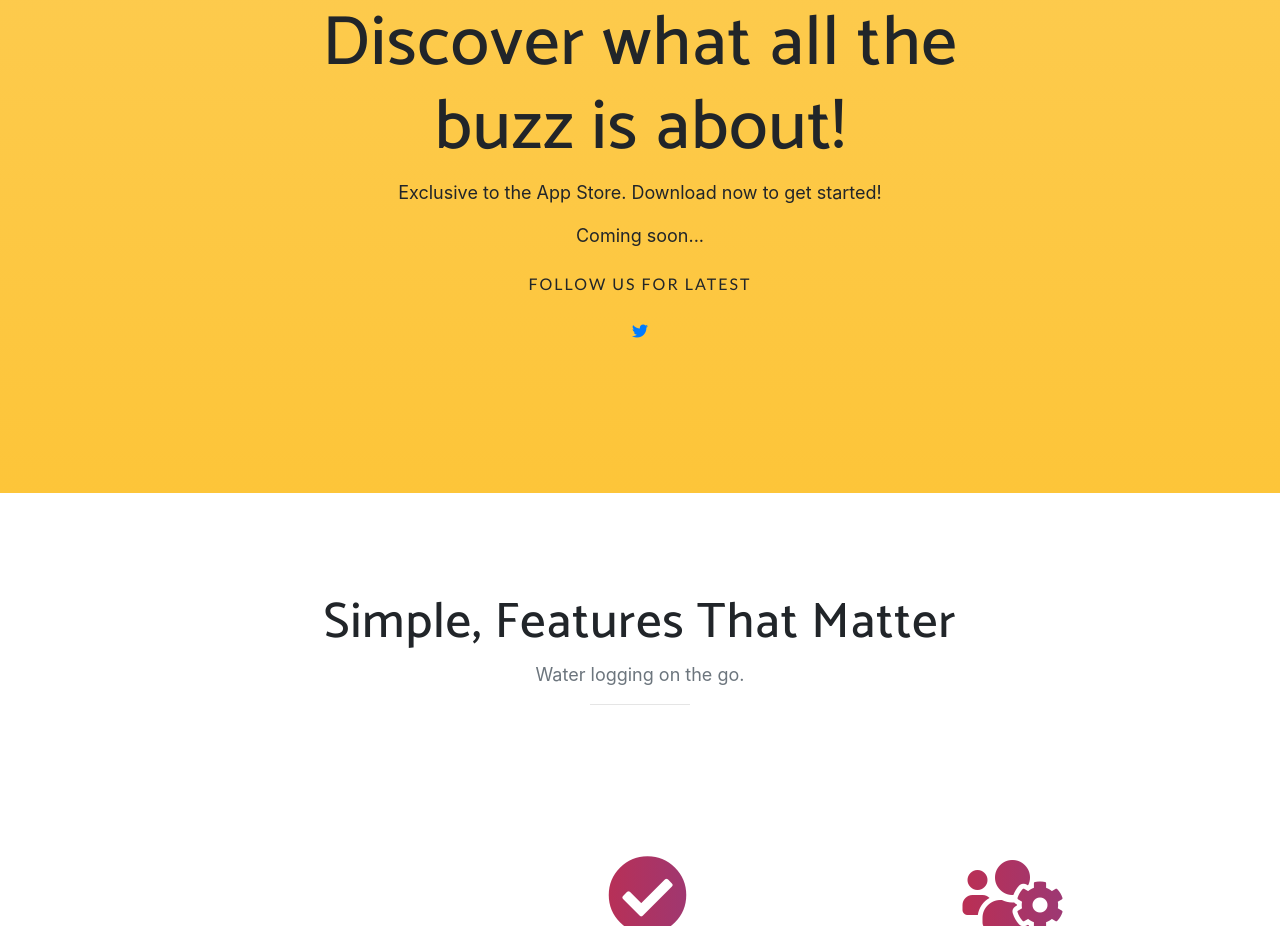
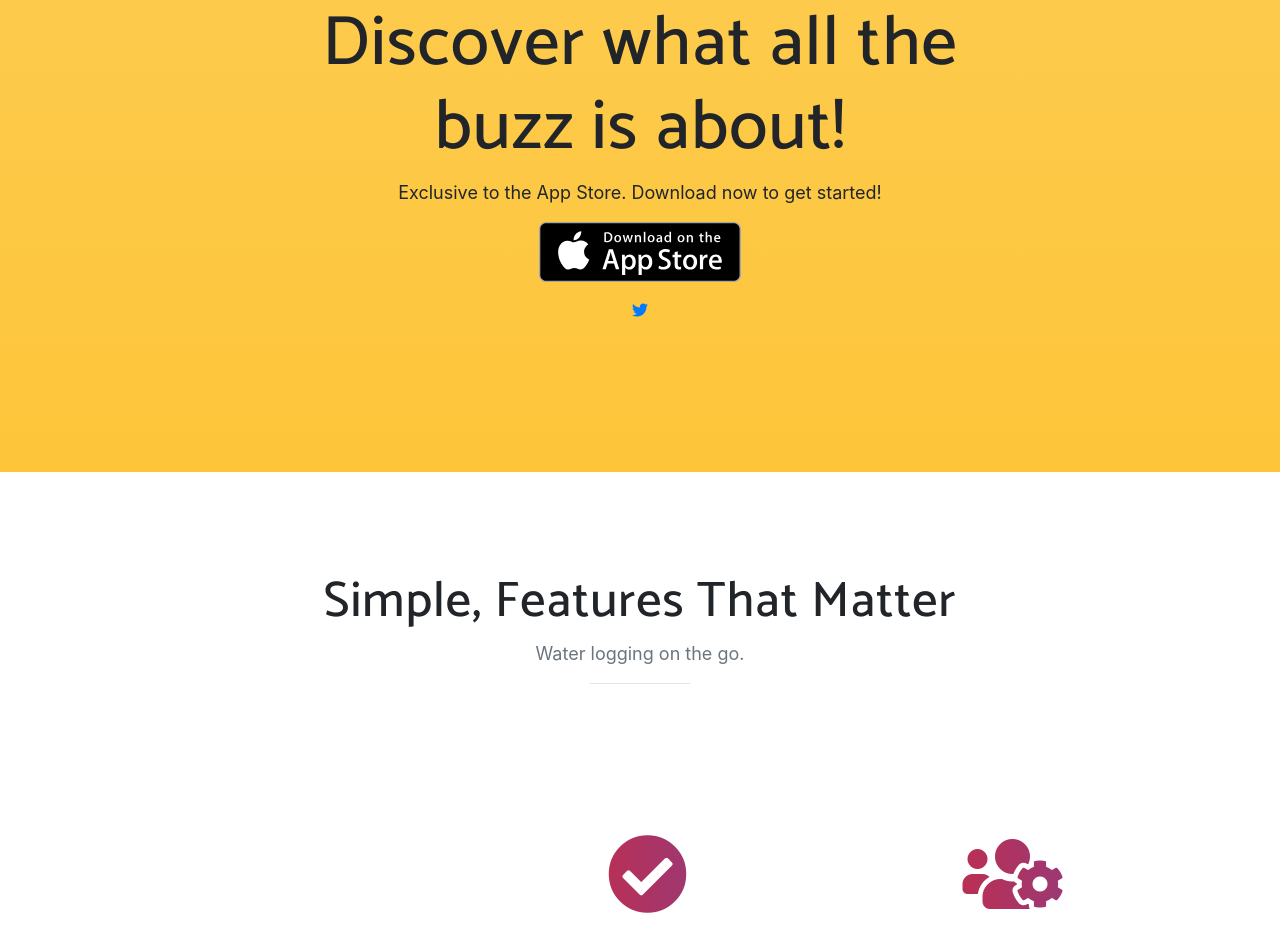
Before and after one commit to SlappyAUS/slappyaus.github.io, a website with bundled scripts: page index.html in a window 1280 px wide. Shown: the part 947-1873 px from the top of the page. Built offline with nearby package versions, Linux system fonts and the light colour scheme; a web font is replaced by a local one.

Commit message:
Enabled app store link

```diff
--- a/index.html
+++ b/index.html
@@ -101,12 +101,8 @@
           <h2 class="section-heading">Discover what all the buzz is about!</h2>
           <p>Exclusive to the App Store. Download now to get started!</p>
           <div class="badges">
-
-            <!-- <a class="badge-link" href="#"><img src="img/app-store-badge.svg" alt=""></a> -->
-
-          </div>
-          <p>Coming soon...</p>
-          <a href="#contact" class="btn btn-outline btn-xl js-scroll-trigger">Follow Us For Latest</a>
+            <a class="badge-link" href="https://apps.apple.com/us/app/drinksum-water-tracking/id1543661024">
+              <img src="img/app-store-badge.svg" alt=""></a>
           </div>
         </div>
       </div>
@@ -120,8 +116,6 @@
         </li>
       </ul>
     </div>
-
-
   </section>
 
   <section class="features" id="features">
```
